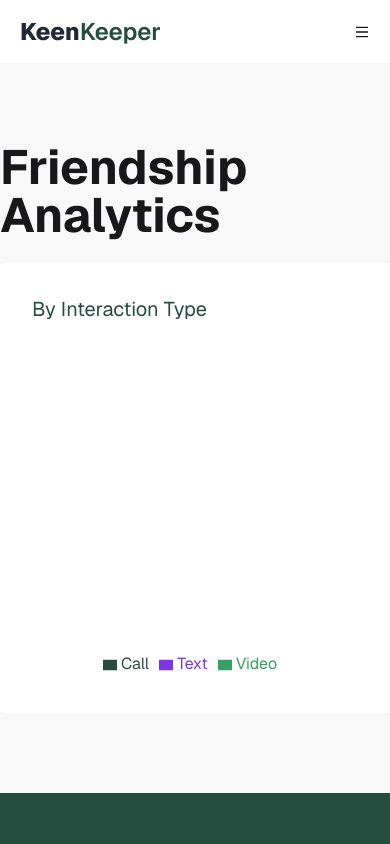
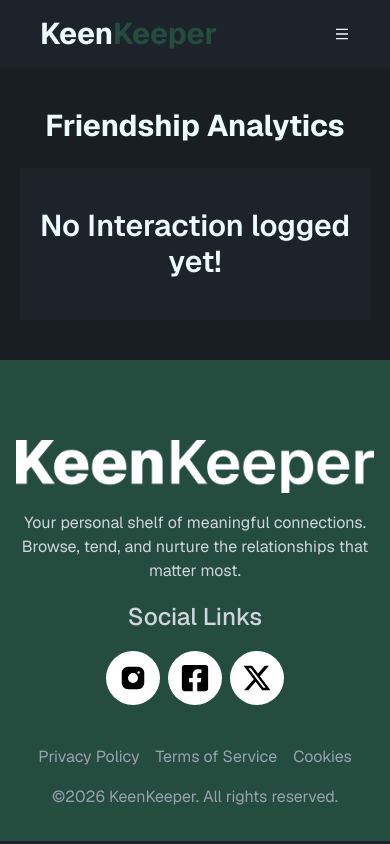
Before and after one commit to md-moynul/keen-keeper, a React (Vite) app: page /stats in a window 390 px wide. Shown: the top 844 px of the page. Built offline with nearby package versions, Linux system fonts and the light colour scheme.

Commit message:
allContact add useState

```diff
--- a/index.html
+++ b/index.html
@@ -1,5 +1,5 @@
 <!doctype html>
-<html lang="en" data-theme="light">
+<html lang="en" data-theme="dark">
   <head>
     <meta charset="UTF-8" />
     <link rel="icon" type="image/svg+xml" href="/favicon.svg" />
--- a/public/data.json
+++ b/public/data.json
@@ -10,7 +10,8 @@
     "bio": "Professional contact from the workplace.",
     "goal": 60,
     "next_due_date": "2026-04-12",
-    "preferred_contact_method": "LinkedIn"
+    "preferred_contact_method": "LinkedIn",
+    "need_attention": false
   },
   {
     "id": 2,
@@ -24,7 +25,8 @@
     "goal": 30,
     "next_due_date": "2026-02-27",
     "preferred_contact_method": "email",
-    "relationship_goal": "Connect every 30 days"
+    "relationship_goal": "Connect every 30 days",
+    "need_attention": true
   },
   {
     "id": 3,
@@ -37,7 +39,8 @@
     "bio": "Colleague from work.",
     "goal": 30,
     "next_due_date": "2026-03-13",
-    "preferred_contact_method": "Slack"
+    "preferred_contact_method": "Slack",
+    "need_attention": true
   },
   {
     "id": 4,
@@ -50,7 +53,8 @@
     "bio": "Shares hobby and travel interests.",
     "goal": 30,
     "next_due_date": "2026-03-13",
-    "preferred_contact_method": "Text"
+    "preferred_contact_method": "Text",
+    "need_attention": false
   },
   {
     "id": 5,
@@ -63,7 +67,8 @@
     "bio": "Work project associate.",
     "goal": 30,
     "next_due_date": "2026-03-13",
-    "preferred_contact_method": "email"
+    "preferred_contact_method": "email",
+    "need_attention": true
   },
   {
     "id": 6,
@@ -76,7 +81,8 @@
     "bio": "Close relative.",
     "goal": 60,
     "next_due_date": "2026-04-22",
-    "preferred_contact_method": "Call"
+    "preferred_contact_method": "Call",
+    "need_attention": false
   },
   {
     "id": 7,
@@ -89,7 +95,8 @@
     "bio": "Department colleague.",
     "goal": 90,
     "next_due_date": "2026-05-12",
-    "preferred_contact_method": "Slack"
+    "preferred_contact_method": "Slack",
+    "need_attention": true
   },
   {
     "id": 8,
@@ -102,7 +109,8 @@
     "bio": "Photography and travel friend.",
     "goal": 60,
     "next_due_date": "2026-04-12",
-    "preferred_contact_method": "Text"
+    "preferred_contact_method": "Text",
+    "need_attention": true
   },
   {
     "id": 9,
@@ -115,7 +123,8 @@
     "bio": "External partner.",
     "goal": 60,
     "next_due_date": "2026-04-12",
-    "preferred_contact_method": "email"
+    "preferred_contact_method": "email",
+    "need_attention": false
   },
   {
     "id": 10,
@@ -128,7 +137,8 @@
     "bio": "Extended family member.",
     "goal": 30,
     "next_due_date": "2026-03-23",
-    "preferred_contact_method": "Call"
+    "preferred_contact_method": "Call",
+    "need_attention": false
   },
   {
     "id": 11,
@@ -141,7 +151,8 @@
     "bio": "Office peer.",
     "goal": 30,
     "next_due_date": "2026-03-13",
-    "preferred_contact_method": "LinkedIn"
+    "preferred_contact_method": "LinkedIn",
+    "need_attention": true
   },
   {
     "id": 12,
@@ -154,6 +165,7 @@
     "bio": "Hiking buddy.",
     "goal": 90,
     "next_due_date": "2026-05-12",
-    "preferred_contact_method": "Video"
+    "preferred_contact_method": "Video",
+    "need_attention": false
   }
 ]
--- a/src/components/friendDetails/CheckIn.jsx
+++ b/src/components/friendDetails/CheckIn.jsx
@@ -5,8 +5,15 @@ import { ContactContext } from '../../context/ContactContext';
 import { toast } from 'react-toastify';
 
 const CheckIn = ({ targetedFriends }) => {
-    const { callContact, textContact, videoContact
-        , setCallContact, setTextContact, setVideoContact,allContact } = useContext(ContactContext)
+    const { callContact,
+        textContact,
+        videoContact,
+        setCallContact,
+        setTextContact,
+        setVideoContact,
+        allContact,
+        setAllContact,
+    } = useContext(ContactContext)
 
     const handelCall = (targetedFriends) => {
         const { name } = targetedFriends
@@ -14,6 +21,7 @@ const CheckIn = ({ targetedFriends }) => {
         const time = new Date()
         const newContact = { name, status: 'Call', time: time }
         setCallContact([...callContact, newContact])
+        setAllContact([...allContact, newContact])
         toast.success(`Call with ${name}`)
     }
     const handelMassage = (targetedFriends) => {
@@ -22,6 +30,7 @@ const CheckIn = ({ targetedFriends }) => {
         const time = new Date()
         const newContact = { name, status: 'Text', time: time }
         setTextContact([...textContact, newContact])
+        setAllContact([...allContact, newContact])
         toast.success(`Massage with ${name}`)
     }
     const handelVideo = (targetedFriends) => {
@@ -30,9 +39,10 @@ const CheckIn = ({ targetedFriends }) => {
         const time = new Date()
         const newContact = { name, status: 'Video', time: time }
         setVideoContact([...videoContact, newContact])
+        setAllContact([...allContact, newContact])
         toast.success(`Video with ${name}`)
     }
-console.log(allContact);
+    console.log(allContact);
 
 
     return (
--- a/src/components/friendDetails/Goal.jsx
+++ b/src/components/friendDetails/Goal.jsx
@@ -7,7 +7,7 @@ const Goal = ({goal}) => {
                     <h4 className="text-xl text-[#244D3F] font-semibold">Relationship Goal</h4>
                     <button className="btn">Edit</button>
                     </div>
-                    <p className='text-gray-400'>Connect every <span className='font-bold text-black'>{goal} days</span></p>
+                    <p > <span className='text-gray-400'>Connect every</span> <span className='font-bold '>{goal} days</span></p>
                 </div>
     );
 };
--- a/src/components/homePage/StatusSection.jsx
+++ b/src/components/homePage/StatusSection.jsx
@@ -1,20 +1,28 @@
-import React from 'react';
 import useData from '../../hooks/useData';
-import { ClockLoader } from 'react-spinners';
+
 
 const StatusSection = () => {
-    const {friends ,loading} = useData()
-    console.log(friends.length);
-    if (loading) {
-        // return <div className='flex justify-center items-center min-h-[80vh]'><ClockLoader color='#244D3F' size={80} /></div>
-    }
-    const total  = friends.length
-    console.log(total);
+    const {friends } = useData()
+    const total  = friends.length;
+    let onTrack = 0
+    friends.forEach( friend => {
+        if(friend.status === 'on-track'){
+            onTrack++;
+        }
+    })
+    let needAttention = 0;
+      friends.forEach( friend => {
+        if(friend.need_attention){
+            needAttention++;
+        }
+    })
+
+
 
     const status = [
         {number: total , string : 'Total Friends'},
-        {number: '3' , string : 'On Track'},
-        {number: '5' , string : 'Need Attention'},
+        {number: onTrack , string : 'On Track'},
+        {number: needAttention , string : 'Need Attention'},
         {number: '12' , string : 'Interactions This Month'},
     ]
     return (
--- a/src/components/shared/footer/Footer.jsx
+++ b/src/components/shared/footer/Footer.jsx
@@ -12,9 +12,9 @@ const Footer = () => {
                     < p className=''>Your personal shelf of meaningful connections. Browse, tend, and nurture the relationships that matter most.</p>
                     <h3 className="text-2xl font-medium">Social Links</h3>
                     <div className='flex justify-center gap-2'>
-                        <a  className='bg-base-100 text-black p-3 rounded-full' href=""><TbBrandInstagramFilled size={30} /></a>
-                        <a  className='bg-base-100 text-black p-3 rounded-full' href=""><FaFacebookSquare size={30} /></a>
-                        <a  className='bg-base-100 text-black p-3 rounded-full' href=""><FaXTwitter  size={30} /></a>
+                        <a  className='bg-white text-black p-3 rounded-full' href=""><TbBrandInstagramFilled size={30} /></a>
+                        <a  className='bg-white text-black p-3 rounded-full' href=""><FaFacebookSquare size={30} /></a>
+                        <a  className='bg-white text-black p-3 rounded-full' href=""><FaXTwitter  size={30} /></a>
                     </div>
                 </div>
                 <div className='flex flex-col-reverse gap-4 md:flex-row md:justify-between text-gray-400'>
--- a/src/components/shared/navbar/Navbar.jsx
+++ b/src/components/shared/navbar/Navbar.jsx
@@ -1,9 +1,9 @@
-import logo from '../../../assets/images/logo.png'
 import { useState } from 'react';
 import { RiHome2Line, RiMenuFill } from 'react-icons/ri';
 import NavbarLinks from './NavbarLinks';
 import { IoTimeOutline } from 'react-icons/io5';
 import { GoGraph } from 'react-icons/go';
+import { Link } from 'react-router';
 
 
 const Navbar = () => {
@@ -17,9 +17,9 @@ const Navbar = () => {
         {links.map((e, i) => <NavbarLinks key={i} icon={e.icon} to={e.to}>{e.children}</NavbarLinks>)}
     </>
     return (
-        <div className='bg-base-100 shadow'>
+        <div className='bg-base-100 shadow px-5  lg:p-0'>
             <div className='flex justify-between container mx-auto py-4 items-center px-5 md:px-0'>
-                <div><img src={logo} alt="" /></div>
+                <Link to='/' className='text-3xl md:text-5xl font-bold'><h2 >Keen<span className='text-[#244D3F]'>Keeper</span></h2></Link>
                 <div>
                     <div className='hidden md:flex space-x-2'>
                         {newLink}
--- a/src/context/ContactProvider.jsx
+++ b/src/context/ContactProvider.jsx
@@ -9,12 +9,13 @@ const ContactProvider = ({ children }) => {
     const [callContact, setCallContact] = useState([])
     const [textContact, setTextContact] = useState([])
     const [videoContact, setVideoContact] = useState([])
-    const allContact = [...callContact, ...textContact, ...videoContact]
+     const [allContact ,setAllContact] = useState([])
     const data = {
         allContact,
         callContact,
         textContact,
         videoContact,
+        setAllContact,
         setCallContact,
         setTextContact,
         setVideoContact
--- a/src/pages/Timeline/Timeline.jsx
+++ b/src/pages/Timeline/Timeline.jsx
@@ -21,7 +21,7 @@ const Timeline = () => {
 
     return (
         <div className='bg-base-200'>
-            <div className='container mx-auto py-20 space-y-6 '>
+            <div className='container mx-auto px-5 lg:px-0 py-10 lg:py-20 space-y-6 '>
                 <h2 className="text-5xl font-bold">Timeline </h2>
                 <div>
                     <div className="dropdown dropdown-bottom">
@@ -34,7 +34,7 @@ const Timeline = () => {
                     </div>
                 </div>
                 <div className='space-y-6 '>
-                    {flitteredContact.length === 0 ? <div>no data</div> : flitteredContact.map((contact, i) => <ContactCard key={i} contact={contact} />)}
+                    {flitteredContact.length === 0 ? <div className='text-center py-10 bg-base-100 '><h3 className='text-4xl font-semibold'>No data found!</h3> </div> : flitteredContact.map((contact, i) => <ContactCard key={i} contact={contact} />)}
                     { }
                 </div>
             </div>
--- a/src/pages/home/Home.jsx
+++ b/src/pages/home/Home.jsx
@@ -6,10 +6,10 @@ import StatusSection from "../../components/homePage/StatusSection";
 const Home = () => {
     return (
     <div className='bg-base-200'>
-        <div className=' py-10 px-4 md:px-0 md:py-20 space-y-10'>
+        <div className=' py-10 px-4 lg:px-0 md:py-15 lg:py-20 space-y-10'>
             <HomePageHeading />
             <StatusSection/>
-            <hr className='container mx-auto text-gray-300' />
+            <hr className='container mx-auto text-base-300' />
             <HomePageFriends/>
         </div>
     </div>
--- a/src/pages/stats/Stats.jsx
+++ b/src/pages/stats/Stats.jsx
@@ -6,7 +6,8 @@ const Stats = () => {
     const {
         callContact,
         textContact,
-        videoContact
+        videoContact,
+        allContact
     } = useContext(ContactContext)
     const data = [
         { name: 'Call', value: callContact.length, fill: '#244D3F' },
@@ -16,10 +17,10 @@ const Stats = () => {
     ];
     return (
         <div className=' bg-base-200 '>
-            <div className='container mx-auto py-20 space-y-6 '>
+            <div className='container mx-auto py-10 px-5 lg:px-0 md:py-20 space-y-6 '>
 
-                <h2 className="text-5xl font-bold">Friendship Analytics</h2>
-                <div className='bg-base-100 rounded space-y-8  p-8 '>
+                <h2 className="text-3xl md:text-4xl lg:text-5xl text-center md:text-left font-bold">Friendship Analytics</h2>
+                {allContact.length === 0 ? <div className='text-center py-10 bg-base-100 '><h3 className='text-3xl md:text-4xl font-semibold'>No Interaction logged yet!</h3> </div> : <div className='bg-base-100 rounded space-y-8  p-8 '>
                     <h3 className="text-xl text-[#244D3F] ">By Interaction Type</h3>
                     <div className='flex justify-center'>
                         <PieChart style={{ width: '100%', maxWidth: '500px', maxHeight: '50vh', aspectRatio: 1 }} responsive>
@@ -36,13 +37,14 @@ const Stats = () => {
                                 isAnimationActive={true}
                             />
 
-                            <Legend />
-                            <Tooltip/>
+                            <Legend style={{ marginTop: '24px' }} />
+                            <Tooltip />
 
                         </PieChart>
                     </div>
 
-                </div>
+                </div>}
+
             </div>
         </div>
     );
```
